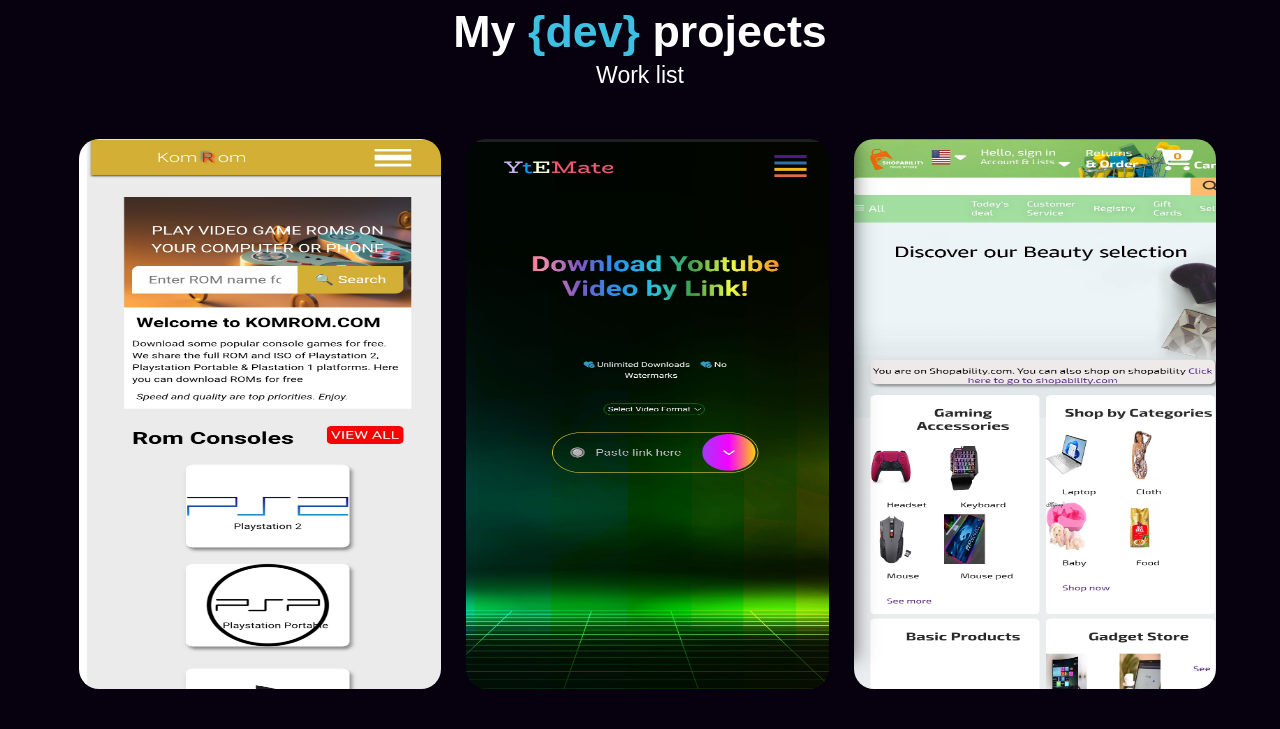
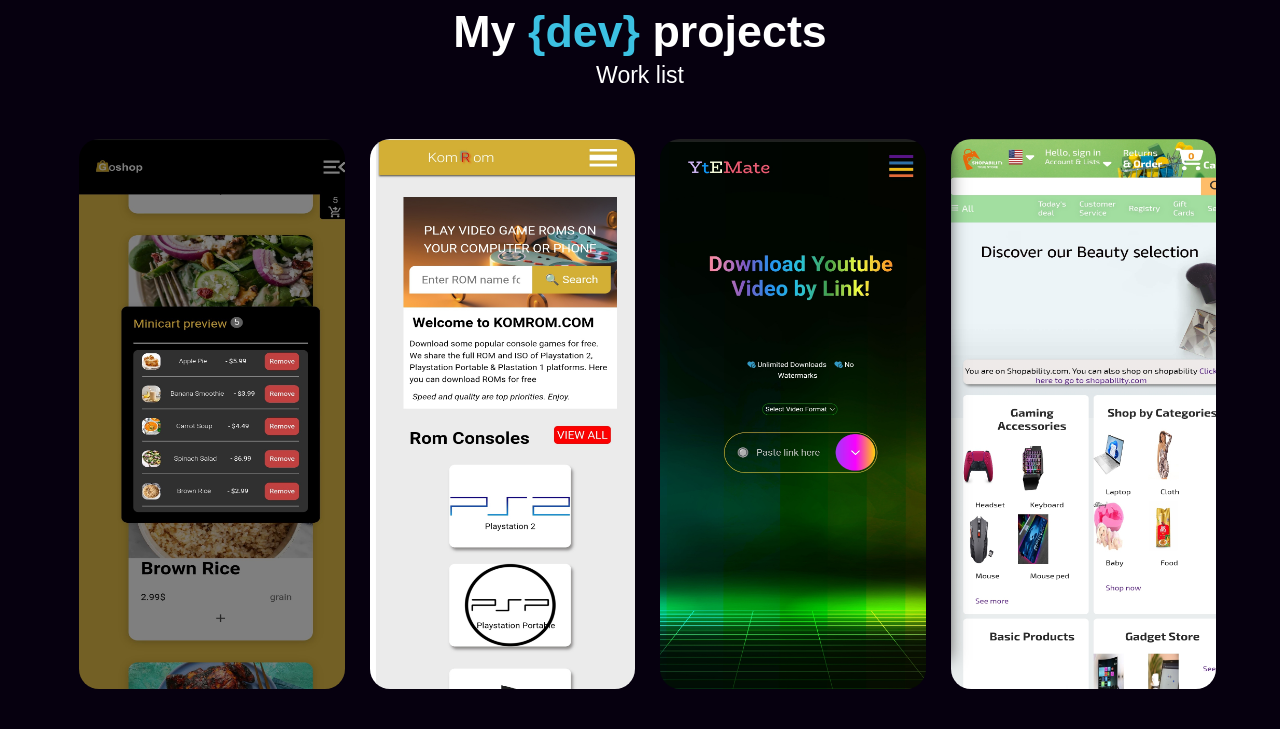
Before and after one commit to Tummiee/Portfolio, a plain HTML site: page index.html in a window 1280 px wide. Shown: the part 1900-2629 px from the top of the page. Drawn offline with nearby package versions, Linux system fonts and the light colour scheme.

Commit message:
A project added to portfolio

```diff
--- a/index.html
+++ b/index.html
@@ -137,6 +137,16 @@
                 <p class="animate">Work list</p>
                 <div class="work-list">
                     <div class="work">
+                        <img src="Images/goshop.jpg">
+                        <div class="layer">
+                            <h3>Game Web</h3>
+                            <p>
+                                A functional food web app developed using React and vite, featuring seamless performance and an intuitive user interface.
+                            </p>
+                            <a href="https://go-shop-food-website-1.vercel.app/login"><i class="fa-solid fa-arrow-up-right-from-square"></i></a>
+                        </div>
+                    </div>
+                    <div class="work">
                         <img src="Images/Komrom Mobile_1.jpg">
                         <div class="layer">
                             <h3>Game Web</h3>
```
Also changed, not shown: Images/goshop.jpg (added).
